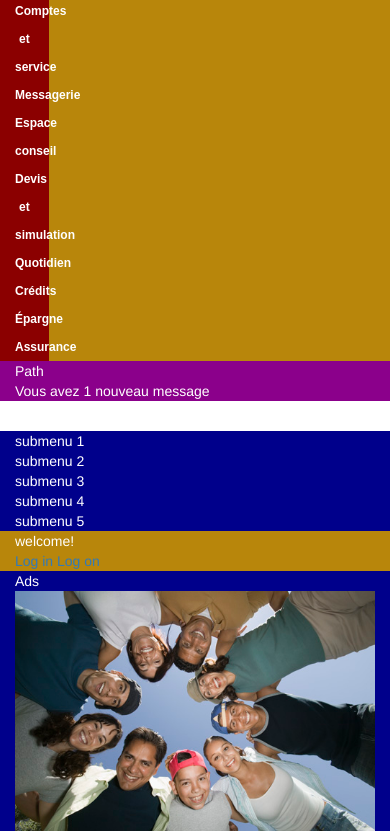
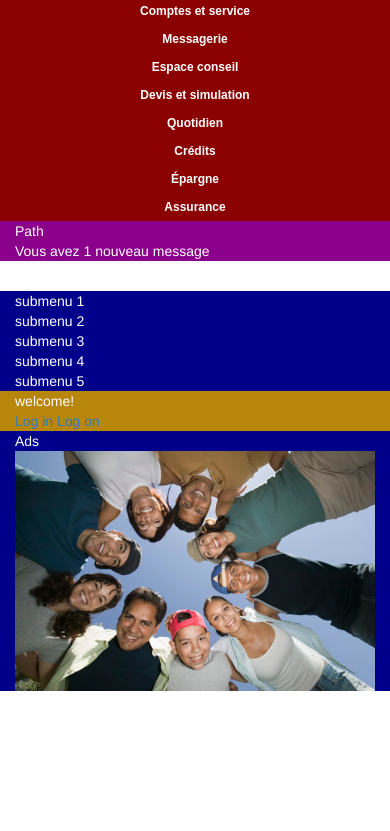
Before and after one commit to kizdolf/born2Query, a website: page app/index.html in a window 390 px wide. Shown: the part 85-916 px from the top of the page. After the commit the page ends 844 px from the top, so only its background shows below. Drawn offline with nearby package versions, Linux system fonts and the light colour scheme.

Commit message:
basic responsive:

```diff
--- a/app/index.html
+++ b/app/index.html
@@ -12,10 +12,10 @@
 			<header class="row">
 				<div id="header-top" class="col-md-12 blue">
 					<div class="row">
-						<div class="col-md-2">
+						<div class="col-md-2 col-sm-12">
 							<img src="images/logo_882.png">
 						</div>
-						<div class="col-md-3 col-md-offset-7">
+						<div class="col-md-3 col-md-offset-7 col-sm-12">
 							User : {{user}}
 							<a href="logout">logout</a>
 						</div>
@@ -23,14 +23,14 @@
 				</div>
 				<div id="header-mid" class="col-md-12 yellow">
 					<div class="row">
-						<div class="col-md-1 red" style="width:12.5%"><a href="#">Comptes et service</a></div>
-						<div class="col-md-1 red" style="width:12.5%"><a href="#">Messagerie</a></div>
-						<div class="col-md-1 red" style="width:12.5%"><a href="#">Espace conseil</a></div>
-						<div class="col-md-1 red" style="width:12.5%"><a href="#">Devis et simulation</a></div>
-						<div class="col-md-1 red" style="width:12.5%"><a href="#">Quotidien</a></div>
-						<div class="col-md-1 red" style="width:12.5%"><a href="#">Crédits</a></div>
-						<div class="col-md-1 red" style="width:12.5%"><a href="#">Épargne</a></div>
-						<div class="col-md-1 red" style="width:12.5%"><a href="#">Assurance</a></div>
+						<div class="mycolmd8 col-sm-6 red"><a href="#">Comptes et service</a></div>
+						<div class="mycolmd8 col-sm-6 red"><a href="#">Messagerie</a></div>
+						<div class="mycolmd8 col-sm-6 red"><a href="#">Espace conseil</a></div>
+						<div class="mycolmd8 col-sm-6 red"><a href="#">Devis et simulation</a></div>
+						<div class="mycolmd8 col-sm-6 red"><a href="#">Quotidien</a></div>
+						<div class="mycolmd8 col-sm-6 red"><a href="#">Crédits</a></div>
+						<div class="mycolmd8 col-sm-6 red"><a href="#">Épargne</a></div>
+						<div class="mycolmd8 col-sm-6 red"><a href="#">Assurance</a></div>
 					</div>
 				</div>
 				<div id="header-bot" class="col-md-12 green">
--- a/app/styles/app.css
+++ b/app/styles/app.css
@@ -1,5 +1,11 @@
 body {
     color: white;
+}
+
+@media screen and (min-width: 992px) {
+    .mycolmd8 {
+        width: 12.5%;
+    }
 }
 
 #header-mid {
```
